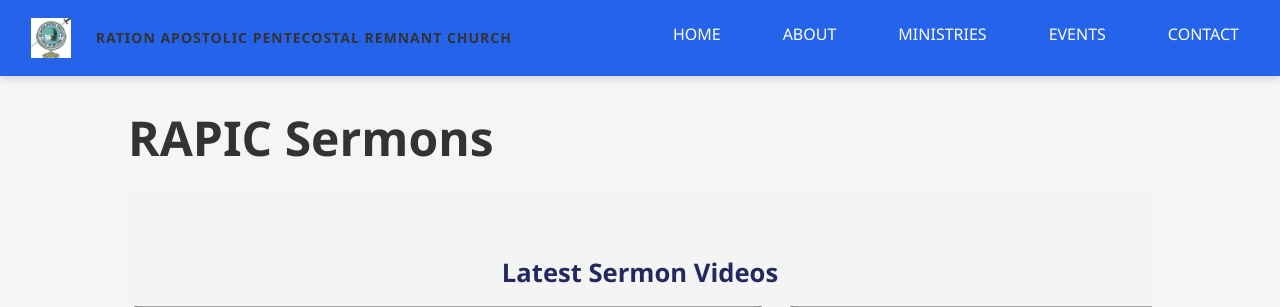
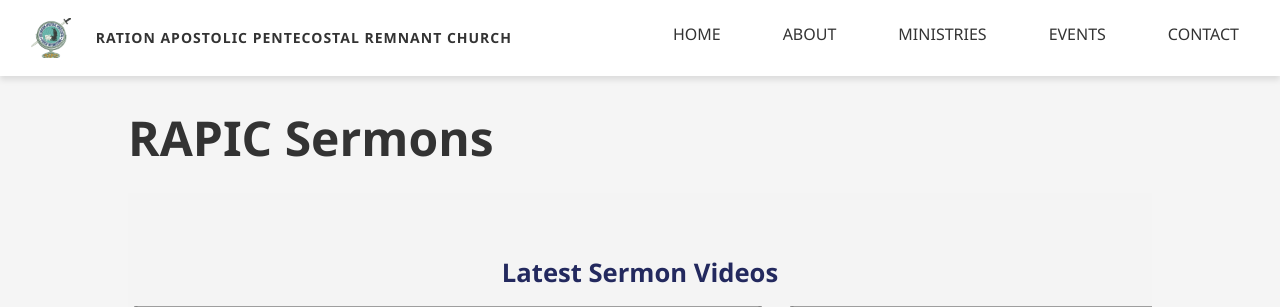
Before and after one commit to RAPICCOMP/RAPIC_CHURCH, a PHP site: page /sermon.html in a window 1280 px wide. Shown: the top 307 px of the page. Run offline with PHP 8.4, Linux system fonts and the light colour scheme; grey boxes are pictures that could not be loaded.

Commit message:
Theme: force white navbar site-wide to override blue styles

```diff
--- a/style.css
+++ b/style.css
@@ -1364,3 +1364,8 @@ img { max-width: 100%; height: auto; }
 
 /* Footer readability tweaks */
 .footer { padding: 28px 0; }
+
+/* ===== Final Navbar Override (standardize to white) ===== */
+.navbar { background-color: #ffffff !important; color: #333 !important; }
+.navbar a { color: #333 !important; }
+.navbar a:hover { background-color: #f8f9fa !important; color: #23295e !important; }
```
